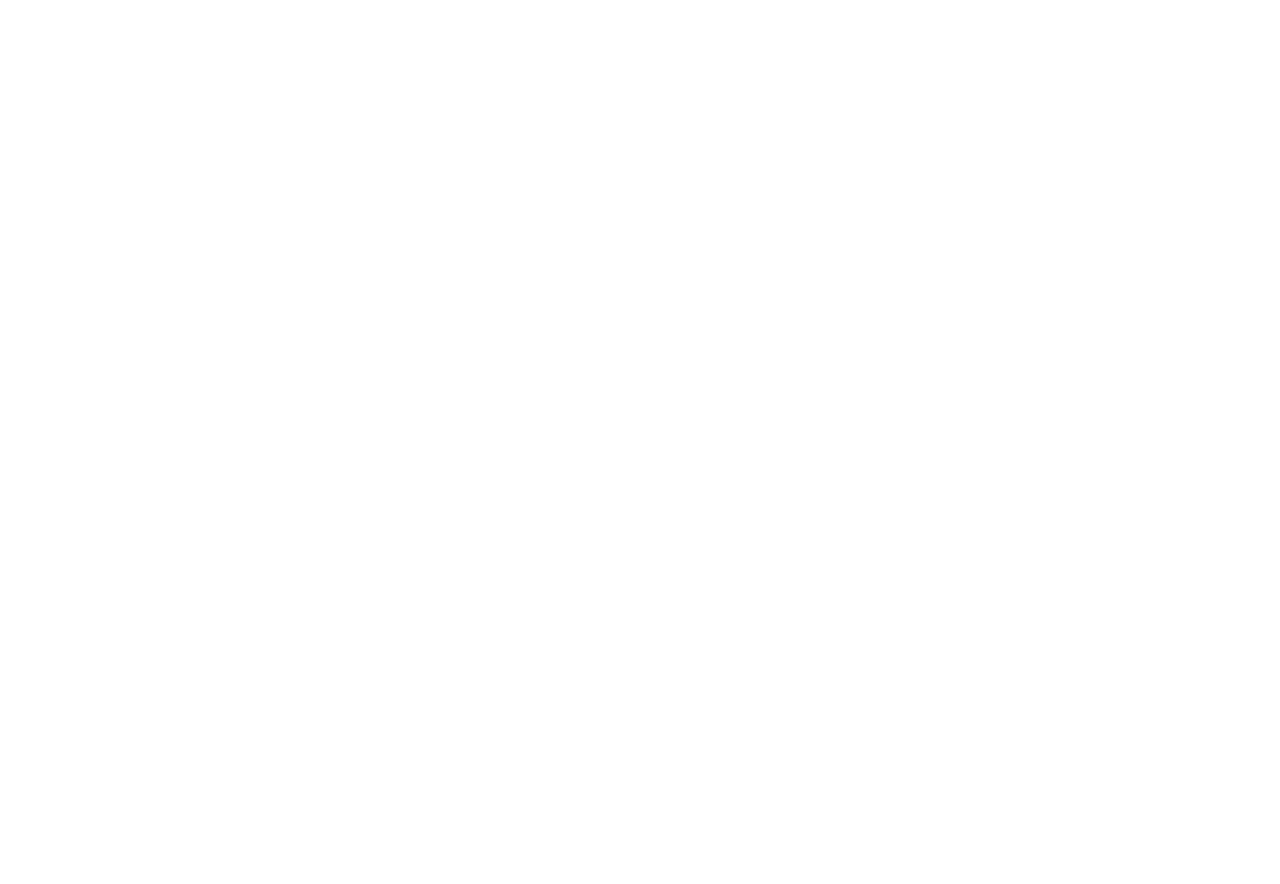
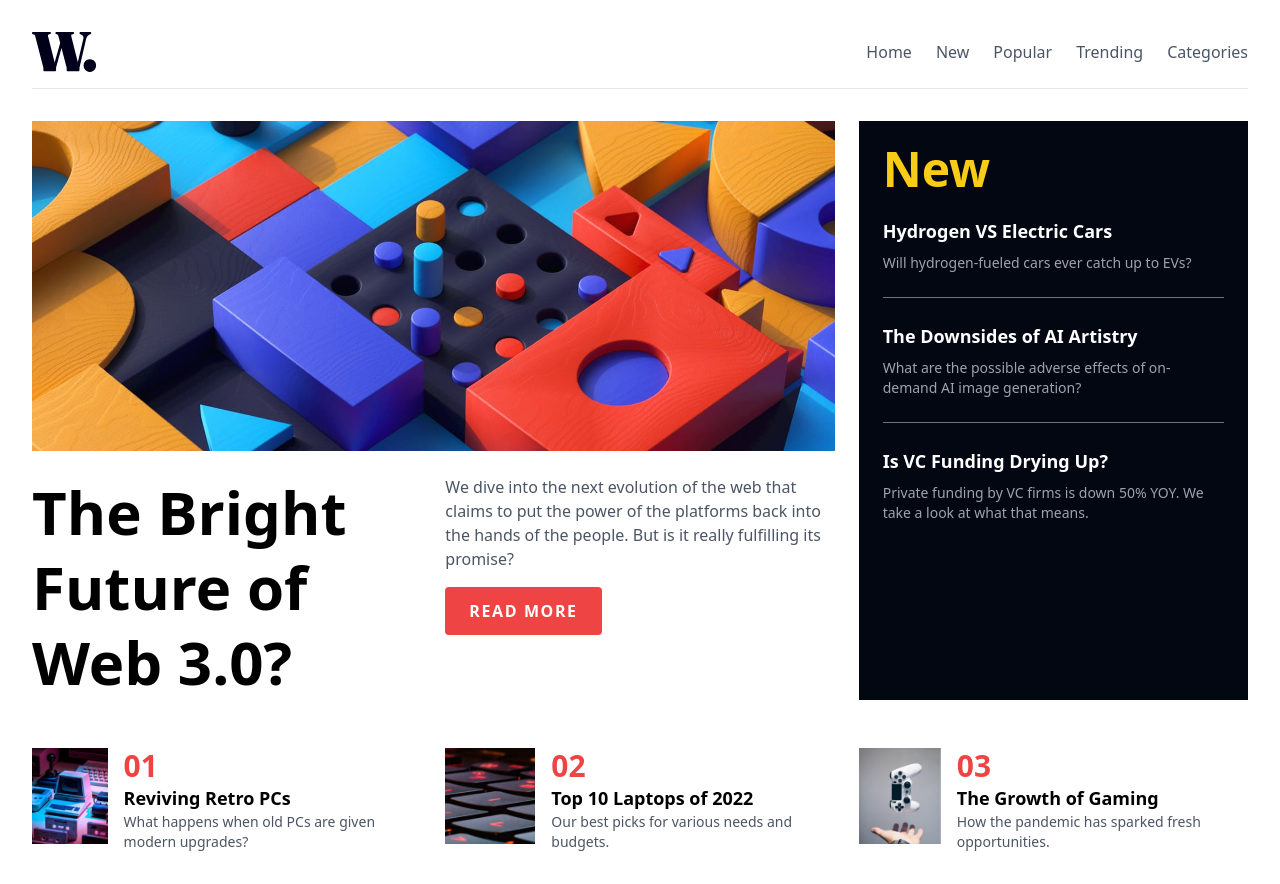
Before and after one commit to HansellT/201-repasos, a plain HTML site: page index.html in a window 1280 px wide. Before the commit the page ends 800 px from the top, so only its background shows below. Drawn offline with nearby package versions, Linux system fonts and the light colour scheme.

Commit message:
Terminando el reto

```diff
--- a/index.html
+++ b/index.html
@@ -4,11 +4,99 @@
     <meta charset="UTF-8">
     <meta name="viewport" content="width=device-width, initial-scale=1.0">
     <title>Document</title>
-    <script src="https://unpkg.com/@tailwindcss/browser@4"></script>
+    <script src="https://cdn.tailwindcss.com"></script>
 </head>
-<body>
-    <header></header>
-    <main></main>
-    <footer></footer>
+<body class="p-8">
+    <!-- Header -->
+    <header class="flex justify-between border-b pb-4 items-center">
+        <img src="./images/logo.svg" alt="logo">
+        <ul class="flex gap-6 text-gray-600">
+            <li class="hover:text-black cursor-pointer">Home</li>
+            <li class="hover:text-black cursor-pointer">New</li>
+            <li class="hover:text-black cursor-pointer">Popular</li>
+            <li class="hover:text-black cursor-pointer">Trending</li>
+            <li class="hover:text-black cursor-pointer">Categories</li>
+        </ul>
+    </header>
+
+    <!-- Contenido principal -->
+    <main class="grid grid-cols-3 gap-6 mt-8">
+        <!-- Imagen Principal -->
+        <div class="col-span-2">
+            <img src="./images/image-web-3-desktop.jpg" alt="" class="w-full">
+        </div>
+
+        <!-- Sección de "New" -->
+        <div class="bg-gray-950 text-white p-6 space-y-6 row-span-2">
+            <h2 class="text-yellow-400 text-5xl font-bold">New</h2>
+
+            <div class="space-y-2">
+                <h3 class="text-lg font-bold">Hydrogen VS Electric Cars</h3>
+                <p class="text-gray-400 text-sm">Will hydrogen-fueled cars ever catch up to EVs?</p>
+            </div>
+            <hr class="border-gray-500">
+
+            <div class="space-y-2">
+                <h3 class="text-lg font-bold">The Downsides of AI Artistry</h3>
+                <p class="text-gray-400 text-sm">What are the possible adverse effects of on-demand AI image generation?</p>
+            </div>
+            <hr class="border-gray-500">
+
+            <div class="space-y-2">
+                <h3 class="text-lg font-bold">Is VC Funding Drying Up?</h3>
+                <p class="text-gray-400 text-sm">Private funding by VC firms is down 50% YOY. We take a look at what that means.</p>
+            </div>
+        </div>
+
+        <!-- Título principal alineado correctamente -->
+        <div>
+            <h2 class="text-6xl font-bold leading-tight">The Bright Future of Web 3.0?</h2>
+        </div>
+
+        <!-- Descripción + Botón -->
+        <div class="space-y-4 flex flex-col items-start">
+            <p class="text-gray-600">
+                We dive into the next evolution of the web that claims to put the power of the platforms back into the hands of the people. But is it really fulfilling its promise?
+            </p>
+            <button class="bg-red-500 text-white px-6 py-3 font-semibold tracking-widest rounded hover:bg-red-600 transition">
+                READ MORE
+            </button>
+        </div>
+    </main>
+    <footer>
+        <!-- Sección de artículos destacados -->
+<section class="grid grid-cols-3 gap-6 mt-12">
+    <!-- Artículo 1 -->
+    <div class="flex gap-4">
+        <img src="./images/image-retro-pcs.jpg" alt="Retro PCs" class="w-24 h-24 object-cover">
+        <div>
+            <h3 class="text-3xl font-bold text-red-500">01</h3>
+            <h4 class="font-bold text-lg hover:text-red-500 cursor-pointer">Reviving Retro PCs</h4>
+            <p class="text-gray-600 text-sm">What happens when old PCs are given modern upgrades?</p>
+        </div>
+    </div>
+
+    <!-- Artículo 2 -->
+    <div class="flex gap-4">
+        <img src="./images/image-top-laptops.jpg" alt="Top Laptops" class="w-24 h-24 object-cover">
+        <div>
+            <h3 class="text-3xl font-bold text-red-500">02</h3>
+            <h4 class="font-bold text-lg hover:text-red-500 cursor-pointer">Top 10 Laptops of 2022</h4>
+            <p class="text-gray-600 text-sm">Our best picks for various needs and budgets.</p>
+        </div>
+    </div>
+
+    <!-- Artículo 3 -->
+    <div class="flex gap-4">
+        <img src="./images/image-gaming-growth.jpg" alt="Gaming Growth" class="w-24 h-24 object-cover">
+        <div>
+            <h3 class="text-3xl font-bold text-red-500">03</h3>
+            <h4 class="font-bold text-lg hover:text-red-500 cursor-pointer">The Growth of Gaming</h4>
+            <p class="text-gray-600 text-sm">How the pandemic has sparked fresh opportunities.</p>
+        </div>
+    </div>
+</section>
+
+    </footer>
 </body>
 </html>
```
Also changed, not shown: images/icon-menu-close.svg (added), images/icon-menu.svg (added), images/image-gaming-growth.jpg (added), images/image-retro-pcs.jpg (added), images/image-top-laptops.jpg (added), images/image-web-3-desktop.jpg (added), images/image-web-3-mobile.jpg (added), images/logo.svg (added).
